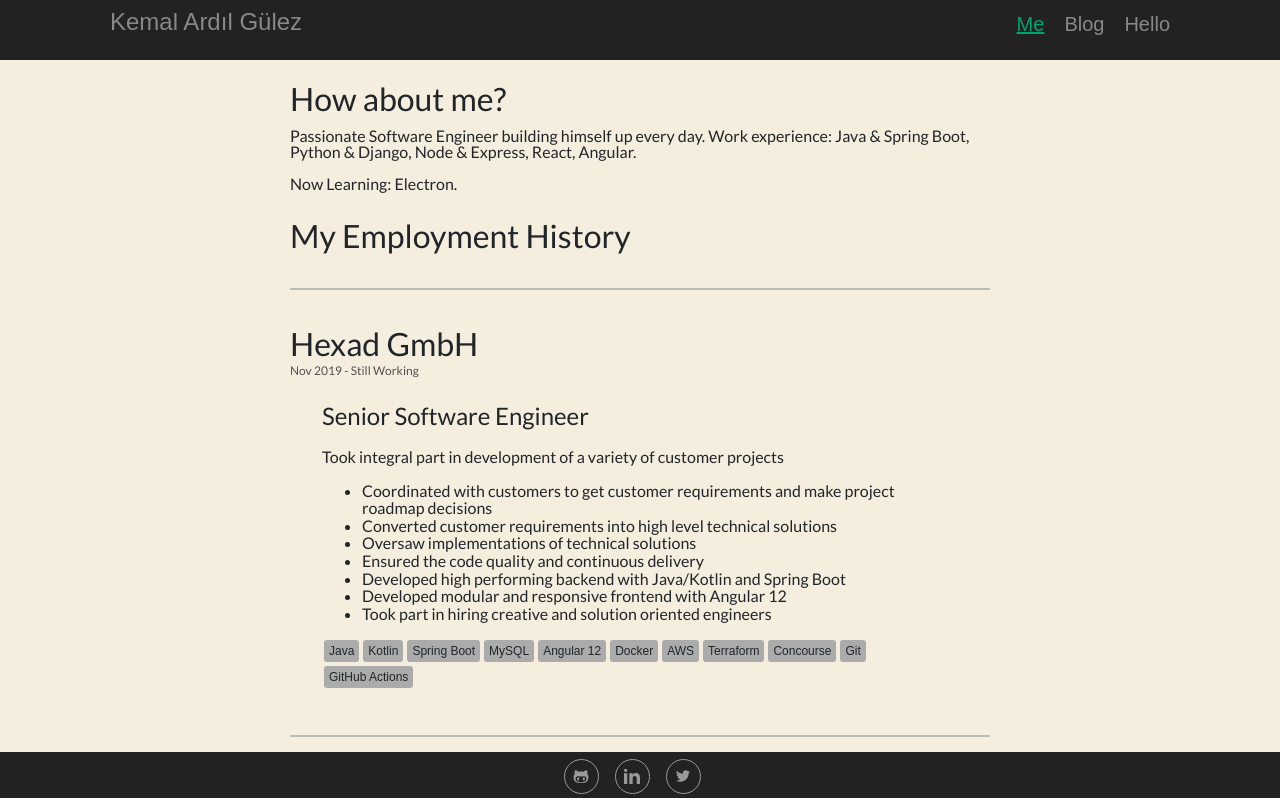
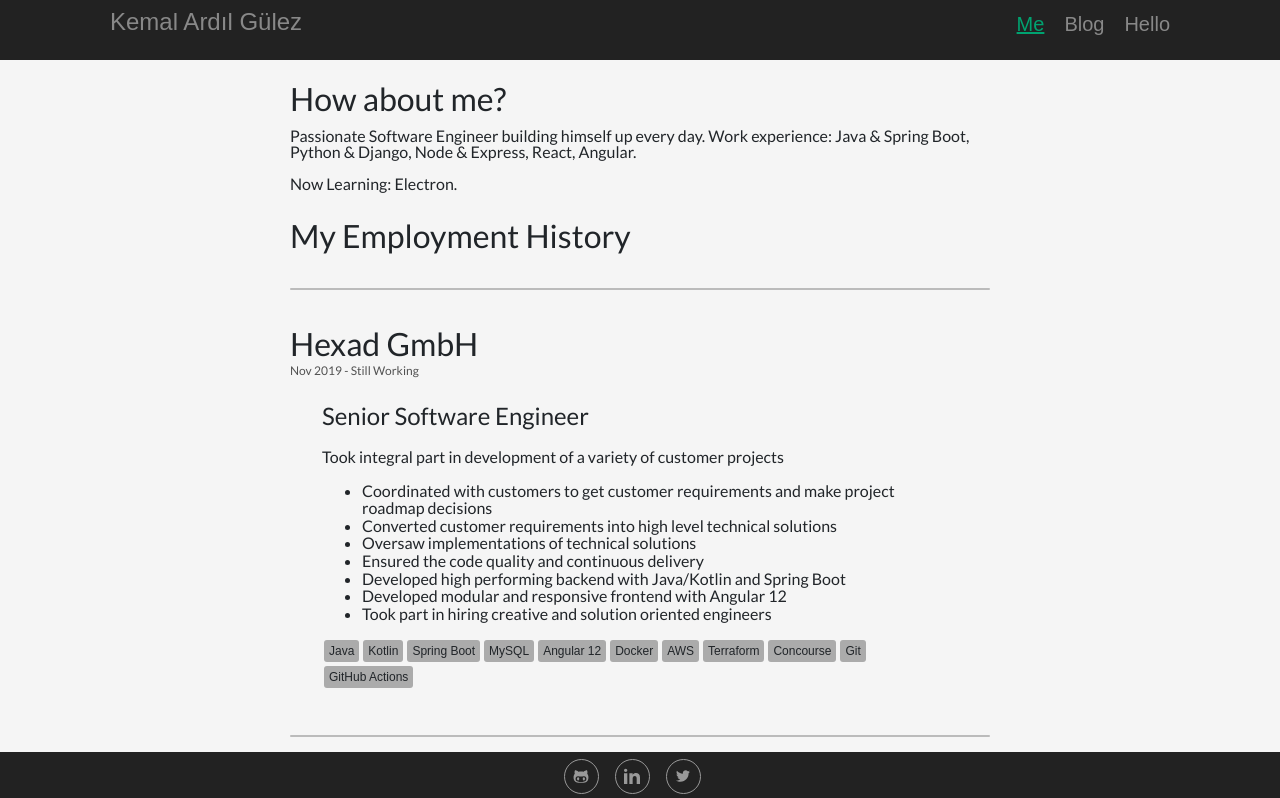
Before and after one commit to ardilgulez/website, a Next.js app: page / in a window 1280 px wide. Shown: the top 798 px of the page. Built offline with nearby package versions, Linux system fonts and the light colour scheme; a web font is replaced by a local one.

Commit message:
Changed background color & fixed grammar in blog post

```diff
--- a/styles/global.scss
+++ b/styles/global.scss
@@ -3,7 +3,7 @@
 
 html {
 	font-size: 100%;
-	background-color: #f5eddd;
+	background-color: #f5f5f5;
 }
 
 body{
@@ -12,7 +12,7 @@ body{
 	font-family: 'Lato', sans-serif;
 	line-height: 1;
 	font-size: 1rem;
-	background-color: #f5eddd;
+	background-color: #f5f5f5;
 }
 
 * {
```
Also changed, not shown: posts/f2p-website-stack-what-im-using-here.md (+2 -2 lines).
